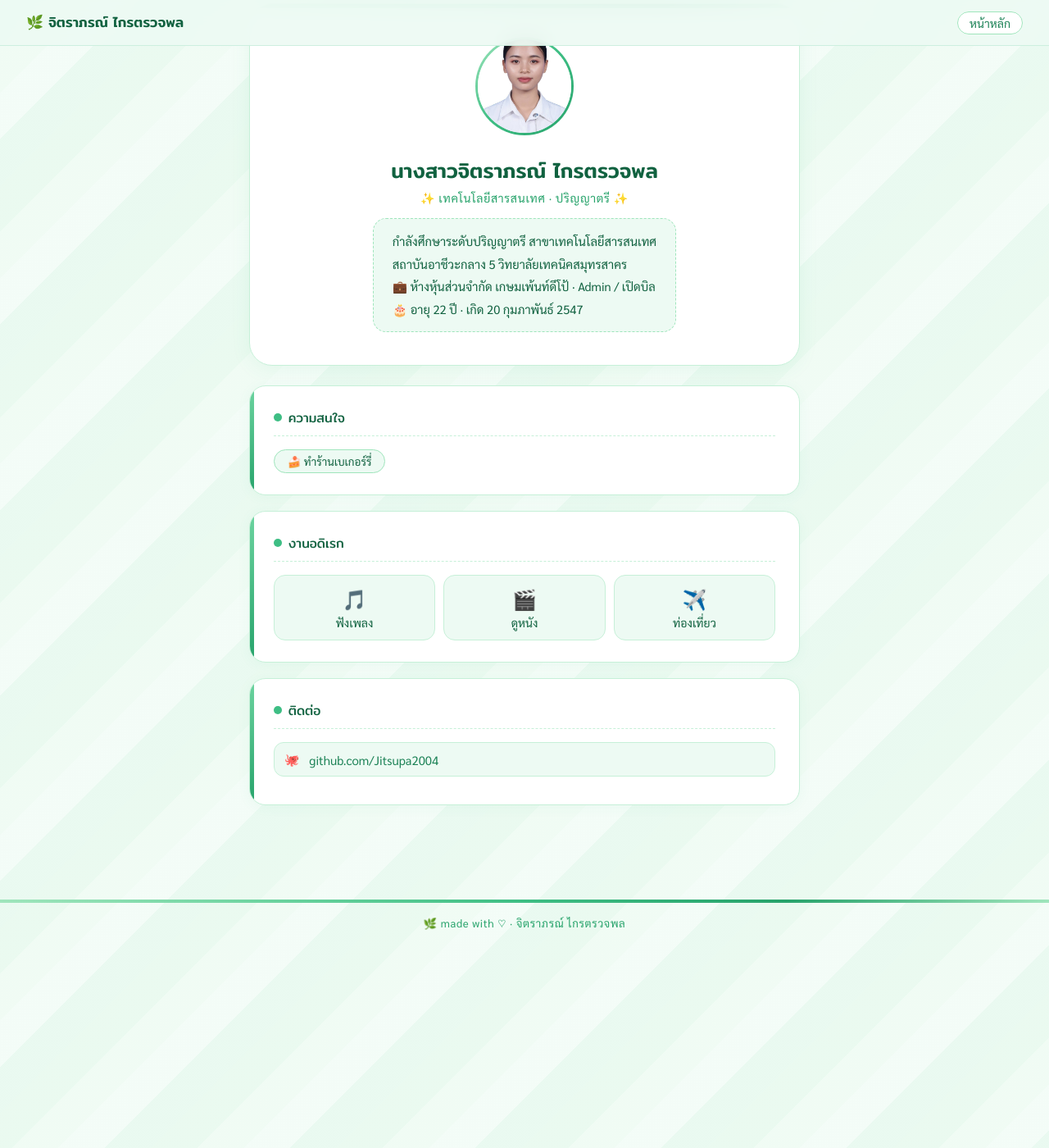
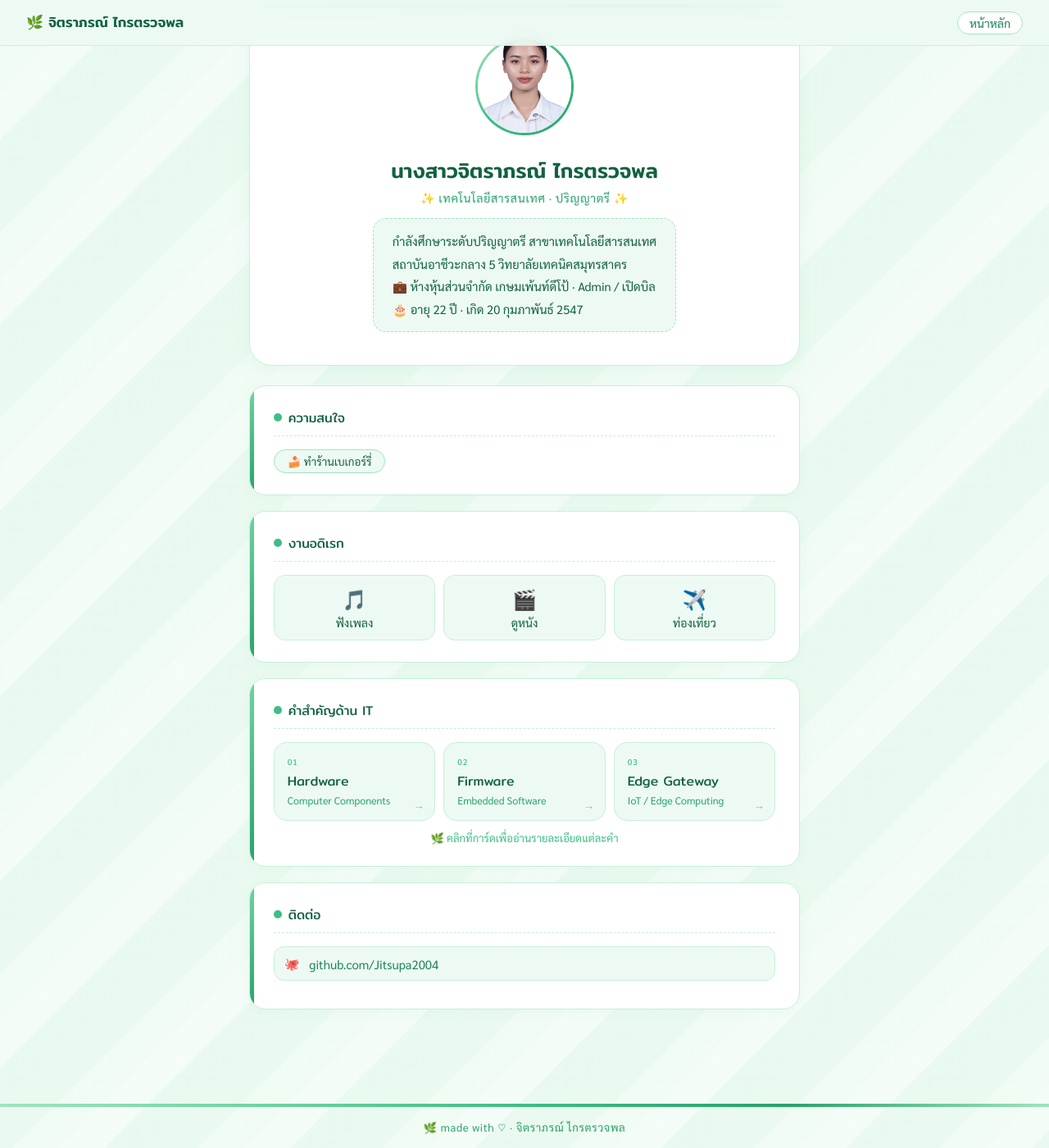
Before and after one commit to jittraporn928262-bit/jittraporn928262-bit, a Jekyll site: the page built from README.md, in a window 1280 px wide and 1400 px high, scrolled down 90 px. Shown: the whole window at 82% size. Built offline with Jekyll 4.4.1, drawn with Linux system fonts in a browser that asks for light colours; our own code applies the rules of GitHub Pages for plain Markdown files; before the commit the page ends 1241 px from its top, so only the background shows below that.

Commit message:
Update home.html

```diff
--- a/_layouts/home.html
+++ b/_layouts/home.html
@@ -245,6 +245,69 @@
     .contact-row a { color: var(--g600); text-decoration: none; }
     .contact-row a:hover { text-decoration: underline; }
 
+    /* keyword cards */
+    .kw-grid {
+      display: grid;
+      grid-template-columns: repeat(3, 1fr);
+      gap: 10px;
+    }
+
+    .kw-card {
+      background: var(--g50);
+      border: 1px solid var(--g100);
+      border-radius: 16px;
+      padding: 1rem;
+      text-decoration: none;
+      display: block;
+      transition: all 0.2s;
+      position: relative;
+    }
+
+    .kw-card:hover {
+      background: var(--g100);
+      border-color: var(--g300);
+      transform: translateY(-2px);
+      box-shadow: 0 4px 12px rgba(62,190,132,0.15);
+    }
+
+    .kw-num {
+      font-size: 10px;
+      font-weight: 500;
+      letter-spacing: .1em;
+      color: var(--g400);
+      margin-bottom: 5px;
+    }
+
+    .kw-name {
+      font-family: 'Mitr', sans-serif;
+      font-size: 1rem;
+      color: var(--g700);
+      margin-bottom: 3px;
+    }
+
+    .kw-cat {
+      font-size: 0.78rem;
+      color: var(--g500);
+    }
+
+    .kw-arrow {
+      position: absolute;
+      bottom: 10px;
+      right: 12px;
+      color: var(--g300);
+      font-size: 14px;
+      transition: transform 0.2s;
+    }
+
+    .kw-card:hover .kw-arrow { transform: translateX(3px); }
+
+    .kw-note {
+      font-size: 0.82rem;
+      color: var(--g400);
+      text-align: center;
+      margin-top: 0.75rem;
+    }
+
     footer {
       text-align: center;
       padding: 1rem;
@@ -305,6 +368,33 @@
 
     <div class="card">
       <div class="section-title">
+        <span class="dot"></span> คำสำคัญด้าน IT
+      </div>
+      <div class="kw-grid">
+        <a class="kw-card" href="https://jittraporn928262-bit.github.io/Hardware">
+          <div class="kw-num">01</div>
+          <div class="kw-name">Hardware</div>
+          <div class="kw-cat">Computer Components</div>
+          <span class="kw-arrow">→</span>
+        </a>
+        <a class="kw-card" href="https://jittraporn928262-bit.github.io/Firmware">
+          <div class="kw-num">02</div>
+          <div class="kw-name">Firmware</div>
+          <div class="kw-cat">Embedded Software</div>
+          <span class="kw-arrow">→</span>
+        </a>
+        <a class="kw-card" href="https://jittraporn928262-bit.github.io/EdgeGateway">
+          <div class="kw-num">03</div>
+          <div class="kw-name">Edge Gateway</div>
+          <div class="kw-cat">IoT / Edge Computing</div>
+          <span class="kw-arrow">→</span>
+        </a>
+      </div>
+      <div class="kw-note">🌿 คลิกที่การ์ดเพื่ออ่านรายละเอียดแต่ละคำ</div>
+    </div>
+
+    <div class="card">
+      <div class="section-title">
         <span class="dot"></span> ติดต่อ
       </div>
       <div class="contact-row">
```
